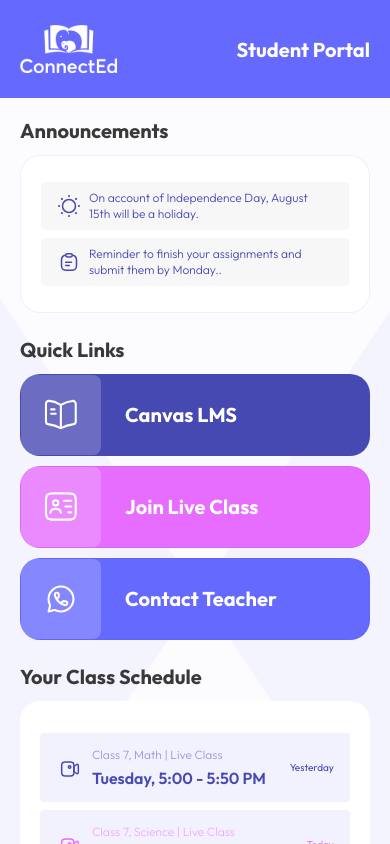
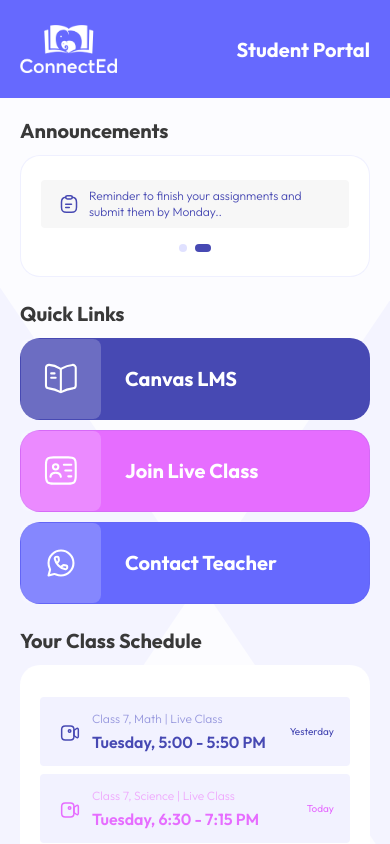
Before and after one commit to dilkhush-raj/connectEd, a Next.js app: page / in a window 390 px wide. Shown: the top 844 px of the page. Built offline with nearby package versions, Linux system fonts and the light colour scheme.

Commit message:
refactor: Announcement Card to add responsiveness and add slider animation

```diff
--- a/src/components/announcement-card.tsx
+++ b/src/components/announcement-card.tsx
@@ -1,3 +1,5 @@
+"use client";
+import {useState, useEffect} from "react";
 import Card from "./card";
 
 export default function AnnouncementCard({
@@ -5,9 +7,59 @@
 }: {
   data: {icon?: React.ReactNode; announcement?: string}[];
 }) {
+  const [currentIndex, setCurrentIndex] = useState(0);
+
+  useEffect(() => {
+    const timer = setInterval(() => {
+      setCurrentIndex((prevIndex) =>
+        prevIndex === data.length - 1 ? 0 : prevIndex + 1
+      );
+    }, 3000);
+
+    return () => clearInterval(timer);
+  }, [data.length]);
+
   return (
     <>
-      <Card className="border border-[#6669fe]/10 px-[20px] py-[26px]">
+      {/* Mobile View (Slider) */}
+      <div className="block md:hidden">
+        <Card className="border border-[#6669fe]/10 px-5 py-6">
+          <div className="relative min-h-[64px] overflow-hidden">
+            {data.map((item, index) => (
+              <div
+                key={index}
+                className={`absolute w-full transform transition-all duration-500 ease-in-out ${
+                  index === currentIndex
+                    ? "translate-x-0 opacity-100"
+                    : "translate-x-full opacity-0"
+                }`}
+              >
+                <div className="flex items-center gap-2 rounded bg-[#f7f7f7] py-2 pl-4 pr-10 text-[#4749b3]">
+                  <div className="h-6 w-6">{item.icon}</div>
+                  <p className="text-xs font-light">{item.announcement}</p>
+                </div>
+              </div>
+            ))}
+          </div>
+          <div className="flex justify-center gap-2">
+            {data.map((_, index) => (
+              <button
+                key={index}
+                onClick={() => setCurrentIndex(index)}
+                className={`h-2 rounded-full transition-all ${
+                  index === currentIndex
+                    ? "w-4 bg-[#4749b3]"
+                    : "w-2 bg-[#6669fe]/20"
+                }`}
+                aria-label={`Go to announcement ${index + 1}`}
+              />
+            ))}
+          </div>
+        </Card>
+      </div>
+      {/* Desktop View */}
+      <div className="hidden md:block">
+        <Card className="border border-[#6669fe]/10 px-5 py-6">
           <div className="flex flex-col gap-2">
             {data.map((item, index) => (
               <div
@@ -20,6 +72,7 @@
             ))}
           </div>
         </Card>
+      </div>
     </>
   );
 }
```
Lines whose indentation alone changed are shown as unchanged.
